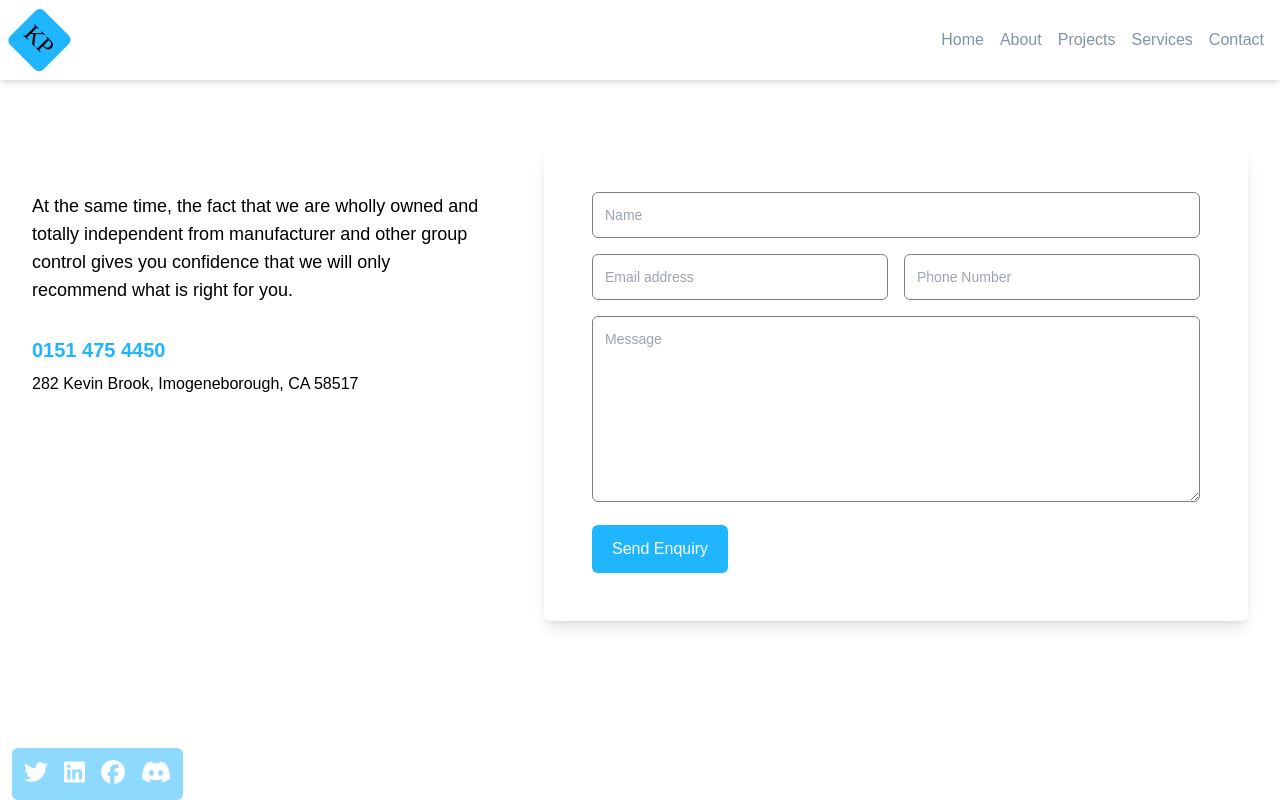
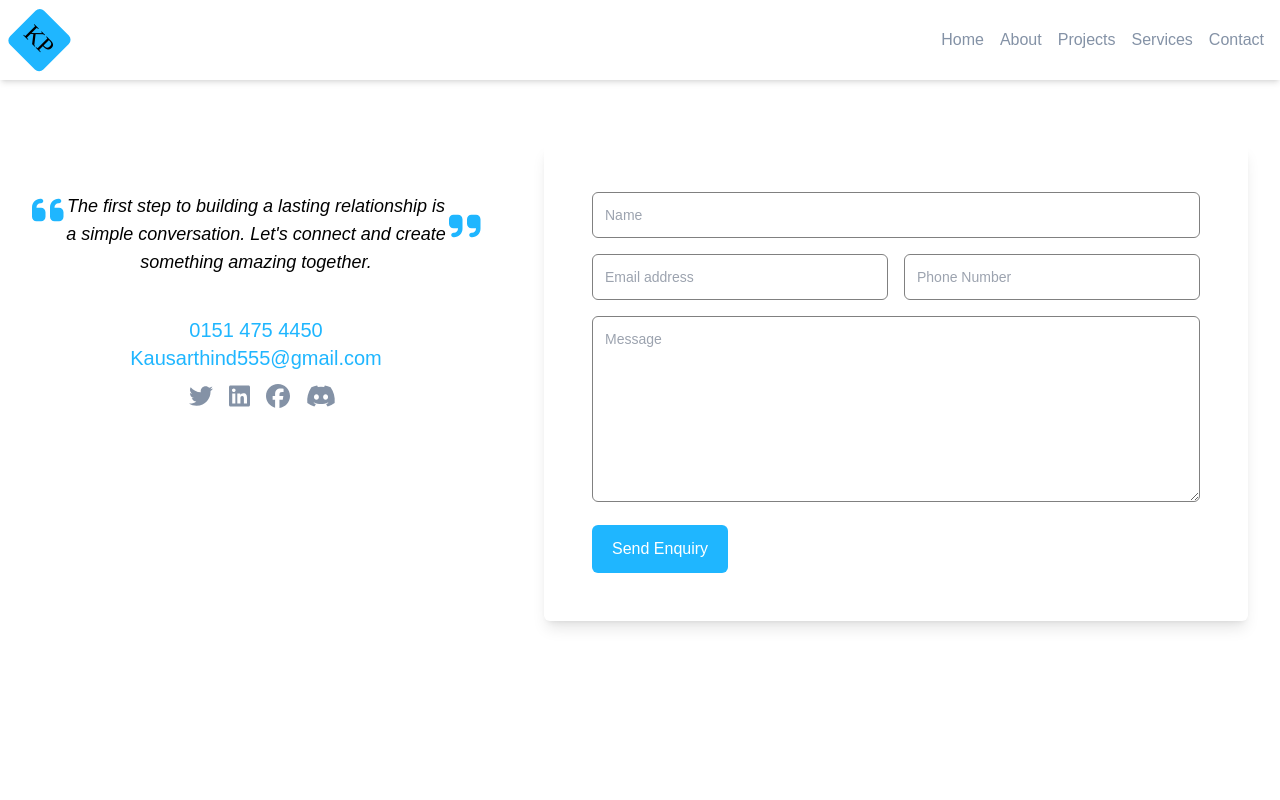
Before and after one commit to kausarthind/react_portfolio, a React (Vite) app: page /contact in a window 1280 px wide. Built offline with nearby package versions, Linux system fonts and the light colour scheme.

Commit message:
email functionality added

```diff
--- a/src/App.jsx
+++ b/src/App.jsx
@@ -7,7 +7,6 @@ import Services from './pages/Services'
 import Home from './pages/Home'
 import Contacts from './pages/Contacts'
 import About from './pages/About'
-import SocialIcons from './components/Social'
 
 
 function App() {
@@ -22,7 +21,6 @@ function App() {
         <Route path="/services" element={<Services />} />
         <Route path="/contact" element={<Contacts />} />
       </Routes>
-      <SocialIcons/>
     </Router>
   )
 }
--- /dev/null
+++ b/src/components/ContactQuote.jsx
@@ -0,0 +1,23 @@
+
+import { FontAwesomeIcon } from '@fortawesome/react-fontawesome';
+import { faQuoteLeft, faQuoteRight } from '@fortawesome/free-solid-svg-icons';
+
+const ContactQuote = () => {
+  return (
+    <div className="text-center flex flex-row">
+      <div className="mb-4">
+        <FontAwesomeIcon icon={faQuoteLeft} className="text-4xl text-blue" />
+      </div>
+
+      <p className="text-lg italic">
+        The first step to building a lasting relationship is a simple conversation. Let's connect and create something amazing together.
+      </p>
+
+      <div className="mt-4">
+        <FontAwesomeIcon icon={faQuoteRight} className="text-4xl text-blue" />
+      </div>
+    </div>
+  );
+}
+
+export default ContactQuote;
--- a/src/components/Social.jsx
+++ b/src/components/Social.jsx
@@ -11,11 +11,11 @@ import { faTwitter, faLinkedin, faFacebook, faDiscord } from '@fortawesome/free-
 const SocialIcons = () => {
   return (
     // Social media icon and links
-    <div className="fixed bottom-0 left-0 p-1 bg-blue bg-opacity-50 rounded-md ml-3">
-      <FontAwesomeIcon icon={faTwitter} className="text-kwhite text-2xl m-2 transition-transform transform hover:scale-110 hover:cursor-pointer" />
-      <FontAwesomeIcon icon={faLinkedin} className="text-kwhite text-2xl m-2 transition-transform transform hover:scale-110 hover:cursor-pointer" />
-      <FontAwesomeIcon icon={faFacebook} className="text-kwhite text-2xl m-2 transition-transform transform hover:scale-110 hover:cursor-pointer" />
-      <FontAwesomeIcon icon={faDiscord} className="text-kwhite text-2xl m-2 transition-transform transform hover:scale-110 hover:cursor-pointer" />
+    <div className="p-1 rounded-md ml-3">
+      <FontAwesomeIcon icon={faTwitter} className="text-gray text-2xl m-2 transition-transform transform hover:scale-110 hover:cursor-pointer hover:text-blue" />
+      <FontAwesomeIcon icon={faLinkedin} className="text-gray text-2xl m-2 transition-transform transform hover:scale-110 hover:cursor-pointer hover:text-blue" />
+      <FontAwesomeIcon icon={faFacebook} className="text-gray text-2xl m-2 transition-transform transform hover:scale-110 hover:cursor-pointer hover:text-blue" />
+      <FontAwesomeIcon icon={faDiscord} className="text-gray text-2xl m-2 transition-transform transform hover:scale-110 hover:cursor-pointer hover:text-blue" />
     </div>
   );
 }
--- a/src/pages/Contacts.jsx
+++ b/src/pages/Contacts.jsx
@@ -6,6 +6,8 @@
  */
 
 import { Link } from "react-router-dom";
+import SocialIcons from "../components/Social"
+import ContactQuote from "../components/ContactQuote"
 
 export const Contacts = () => {
   return (
@@ -15,18 +17,18 @@ export const Contacts = () => {
 
         {/* Contact information section */}
         <div className="lg:col-span-2 lg:py-12">
-          <p className="max-w-xl text-lg">
-            At the same time, the fact that we are wholly owned and totally independent from
-            manufacturer and other group control gives you confidence that we will only recommend
-            what is right for you.
-          </p>
+          <ContactQuote/>
 
-          <div className="mt-8">
-            <a href="tel:01514754450" className="text-xl font-bold text-blue">
-              0151 475 4450
-            </a>
-
-            <address className="mt-2 not-italic">282 Kevin Brook, Imogeneborough, CA 58517</address>
+          <div className="mt-10 text-center">
+            <div className="flex flex-col">
+              <a href="tel:01514754450" className="text-xl text-blue">
+                0151 475 4450
+              </a>
+              <a href="mailto:Kausarthind555@gmail.com" className="text-xl  text-blue">
+              Kausarthind555@gmail.com
+              </a>
+            </div>
+            <SocialIcons/>
           </div>
         </div>
 
```
